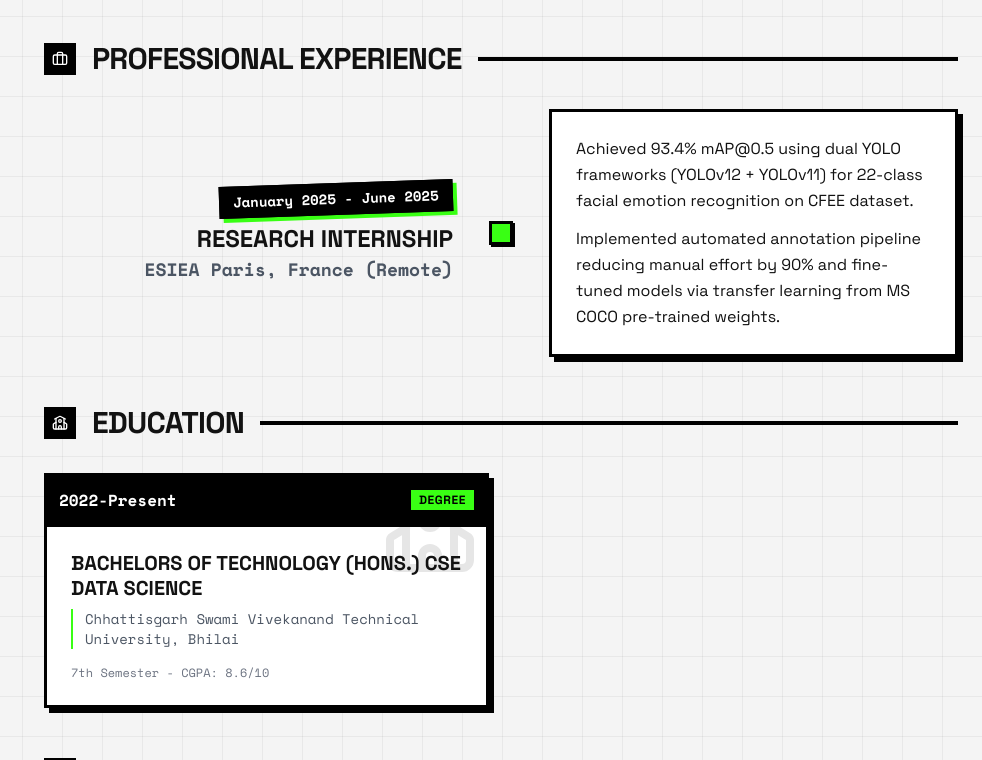
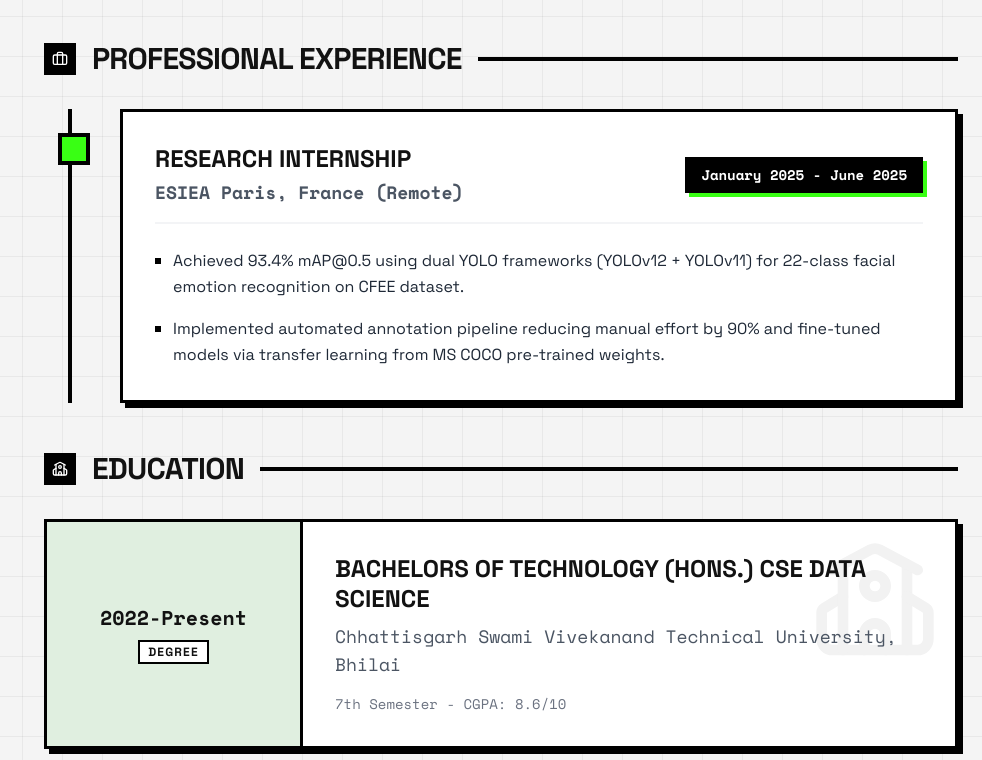
Before and after one commit to xprabhudayal/neo-brutal-v2, a Next.js app: page /resume in a window 1280 px wide. Shown: the part 1107-1867 px from the top of the page, without its empty margins (298-1280 px from the left). Built offline with nearby package versions, Linux system fonts and the light colour scheme.

Commit message:
refactor: redesign resume page layout to vertical timeline and improved education grid

```diff
--- a/app/contact/page.tsx
+++ b/app/contact/page.tsx
@@ -10,8 +10,8 @@ export default function ContactPage() {
     return (
         <div className="flex-1 max-w-7xl mx-auto w-full px-4 md:px-6 py-8 md:py-16 bg-grid">
             <div className="mb-12">
-                <h1 className="text-6xl md:text-8xl font-black uppercase tracking-tighter leading-none">
-                    Get In <span className="text-primary terminal-invert">Touch</span>
+                <h1 className="text-6xl md:text-8xl font-black uppercase tracking-tighter leading-[0.85]">
+                    Get In <span className="text-primary terminal-invert inline-block relative">Touch</span>
                 </h1>
             </div>
 
--- a/app/resume/page.tsx
+++ b/app/resume/page.tsx
@@ -158,36 +158,32 @@ export default function ResumePage() {
               <h2 className="text-3xl font-black uppercase tracking-tight">Professional Experience</h2>
               <div className="h-1 flex-1 bg-black"></div>
             </div>
-            <div className="relative timeline-line pl-0 md:pl-0">
+
+            <div className="relative border-l-4 border-black ml-4 md:ml-6 pl-8 md:pl-12 flex flex-col gap-12">
               {workExperience.map((job, index) => (
-                <div key={job.company} className="relative mb-12 last:mb-0">
-                  <div className={`md:flex items-center w-full ${index % 2 !== 0 ? 'flex-row-reverse' : ''}`}>
-                    <div className={`hidden md:block w-[50%] ${index % 2 !== 0 ? 'pl-12 text-left' : 'pr-12 text-right'}`}>
-                      <div className={`inline-block border-2 border-black px-3 py-1 font-mono text-sm font-bold mb-2 transform ${index % 2 !== 0 ? 'rotate-2 bg-white text-black shadow-[4px_4px_0px_0px_#E0EFE0]' : '-rotate-2 bg-black text-white shadow-[4px_4px_0px_0px_#39FF14]'}`}>
+                <div key={job.company} className="relative">
+                  {/* Timeline Dot */}
+                  <div className="absolute -left-[46px] md:-left-[62px] top-6 w-6 h-6 bg-primary border-4 border-black box-content"></div>
+
+                  <div className="neo-brutal-box p-6 md:p-8 bg-white relative hover:translate-x-[2px] hover:translate-y-[2px] transition-transform">
+                    <div className="flex flex-col md:flex-row md:items-center justify-between gap-4 mb-6 border-b-2 border-gray-100 pb-4">
+                      <div>
+                        <h3 className="text-2xl font-black uppercase leading-tight mb-1">{job.title}</h3>
+                        <p className="text-lg font-mono font-bold text-gray-600">{job.company}</p>
+                      </div>
+                      <div className="self-start md:self-center bg-black text-white px-4 py-2 font-mono text-sm font-bold shadow-[4px_4px_0px_0px_#39FF14]">
                         {job.date}
                       </div>
-                      <h3 className="text-2xl font-bold uppercase">{job.title}</h3>
-                      <p className="text-lg font-mono font-bold text-gray-600">{job.company}</p>
                     </div>
-                    <div className={`absolute left-[22px] md:left-1/2 md:-ml-3 w-6 h-6 border-3 border-black z-10 rounded-none shadow-[2px_2px_0px_0px_rgba(0,0,0,1)] ${index % 2 !== 0 ? 'bg-white' : 'bg-primary'}`}></div>
-                    <div className={`ml-16 md:ml-0 md:w-[50%] ${index % 2 !== 0 ? 'md:pr-12' : 'md:pl-12'}`}>
-                      <div className="md:hidden mb-4">
-                        <div className={`inline-block border-2 border-black px-3 py-1 font-mono text-sm font-bold mb-2 ${index % 2 !== 0 ? 'bg-white text-black shadow-[4px_4px_0px_0px_#E0EFE0]' : 'bg-black text-white shadow-[4px_4px_0px_0px_#39FF14]'}`}>
-                          {job.date}
-                        </div>
-                        <h3 className="text-2xl font-bold uppercase">{job.title}</h3>
-                        <p className="text-lg font-mono font-bold text-gray-600">{job.company}</p>
-                      </div>
-                      <div className="neo-brutal-box p-6 relative">
-                        <ul className="space-y-3 list-none">
-                          {job.points.map((point, i) => (
-                            <li key={i} className="flex items-start gap-3">
-                              <span className="text-base leading-relaxed">{point}</span>
-                            </li>
-                          ))}
-                        </ul>
-                      </div>
-                    </div>
+
+                    <ul className="space-y-4 list-none">
+                      {job.points.map((point, i) => (
+                        <li key={i} className="flex items-start gap-3">
+                          <span className="min-w-[6px] h-[6px] mt-[10px] bg-black"></span>
+                          <span className="text-base leading-relaxed text-gray-800">{point}</span>
+                        </li>
+                      ))}
+                    </ul>
                   </div>
                 </div>
               ))}
@@ -203,22 +199,20 @@ export default function ResumePage() {
               <h2 className="text-3xl font-black uppercase tracking-tight">Education</h2>
               <div className="h-1 flex-1 bg-black"></div>
             </div>
-            <div className="grid grid-cols-1 md:grid-cols-2 gap-6">
+            <div className="grid grid-cols-1 gap-6">
               {education.map((edu) => (
-                <div key={edu.institution} className="neo-brutal-box flex flex-col h-full bg-white relative group overflow-hidden">
-                  <div className="absolute top-0 right-0 p-2 opacity-10 group-hover:opacity-20 transition-opacity">
-                    <School className="w-24 h-24" />
+                <div key={edu.institution} className="neo-brutal-box flex flex-col md:flex-row bg-white relative group overflow-hidden">
+                  <div className="md:w-64 bg-secondary border-b-3 md:border-b-0 md:border-r-3 border-neo-border p-6 flex flex-col justify-center items-center text-center group-hover:bg-primary transition-colors">
+                    <span className="font-mono font-black text-xl">{edu.date}</span>
+                    <span className="mt-2 text-xs font-bold uppercase tracking-widest border-2 border-black px-2 py-0.5 bg-white">Degree</span>
                   </div>
-                  <div className="bg-black text-white p-3 border-b-3 border-neo-border flex justify-between items-center z-10 relative">
-                    <span className="font-mono font-bold">{edu.date}</span>
-                    <span className="bg-primary text-black px-2 py-0.5 text-xs font-bold uppercase tracking-wider">Degree</span>
-                  </div>
-                  <div className="p-6 flex flex-col justify-between flex-grow z-10 relative">
-                    <div>
-                      <h3 className="text-xl font-bold uppercase mb-2 leading-tight">{edu.degree}</h3>
-                      <p className="font-mono text-sm text-gray-600 border-l-2 border-primary pl-3 mb-4">{edu.institution}</p>
-                      <p className="font-mono text-xs text-gray-500">{edu.details}</p>
+                  <div className="p-8 flex-1 flex flex-col justify-center relative">
+                    <div className="absolute top-0 right-0 p-4 opacity-5 group-hover:opacity-10 transition-opacity">
+                      <School className="w-32 h-32" />
                     </div>
+                    <h3 className="text-2xl font-black uppercase leading-tight mb-2 relative z-10">{edu.degree}</h3>
+                    <p className="font-mono text-gray-600 text-lg relative z-10">{edu.institution}</p>
+                    <p className="mt-4 font-mono text-sm text-gray-500 relative z-10">{edu.details}</p>
                   </div>
                 </div>
               ))}
```
